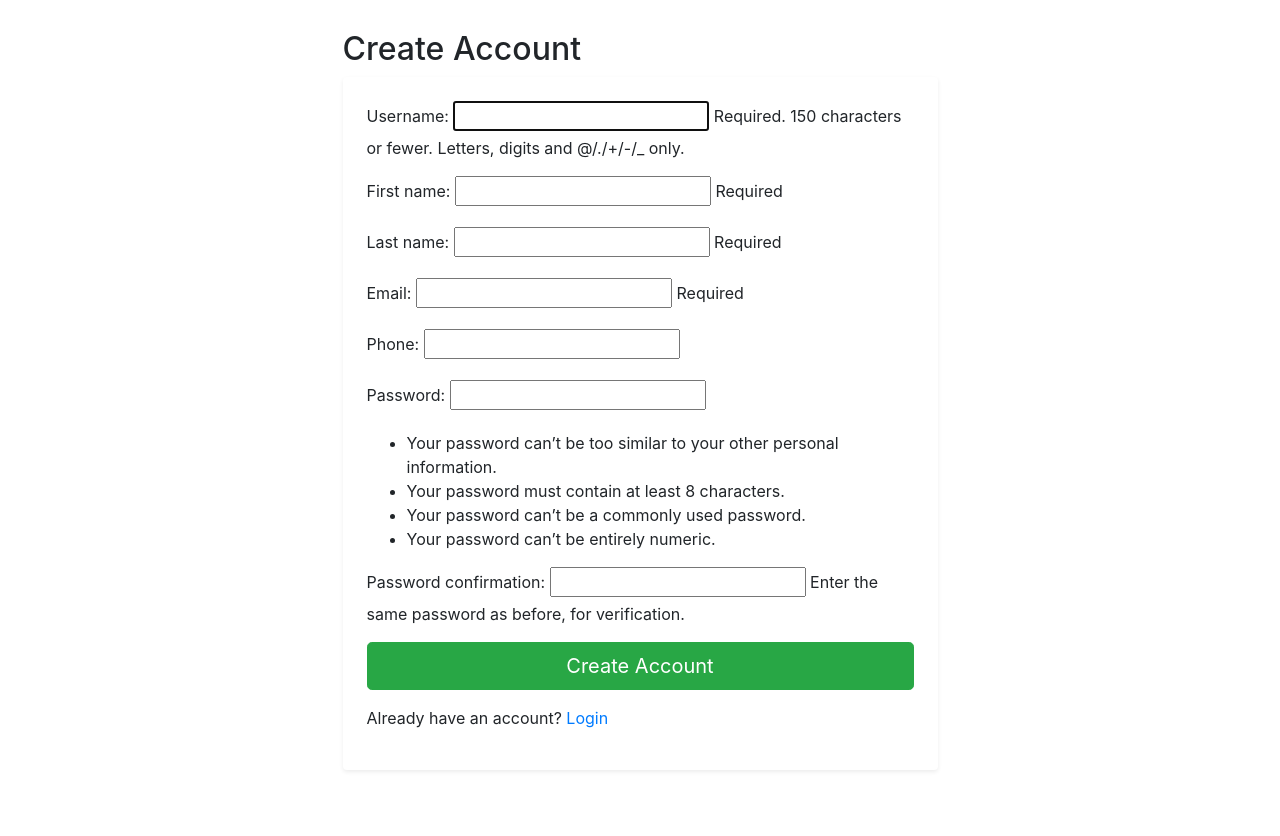
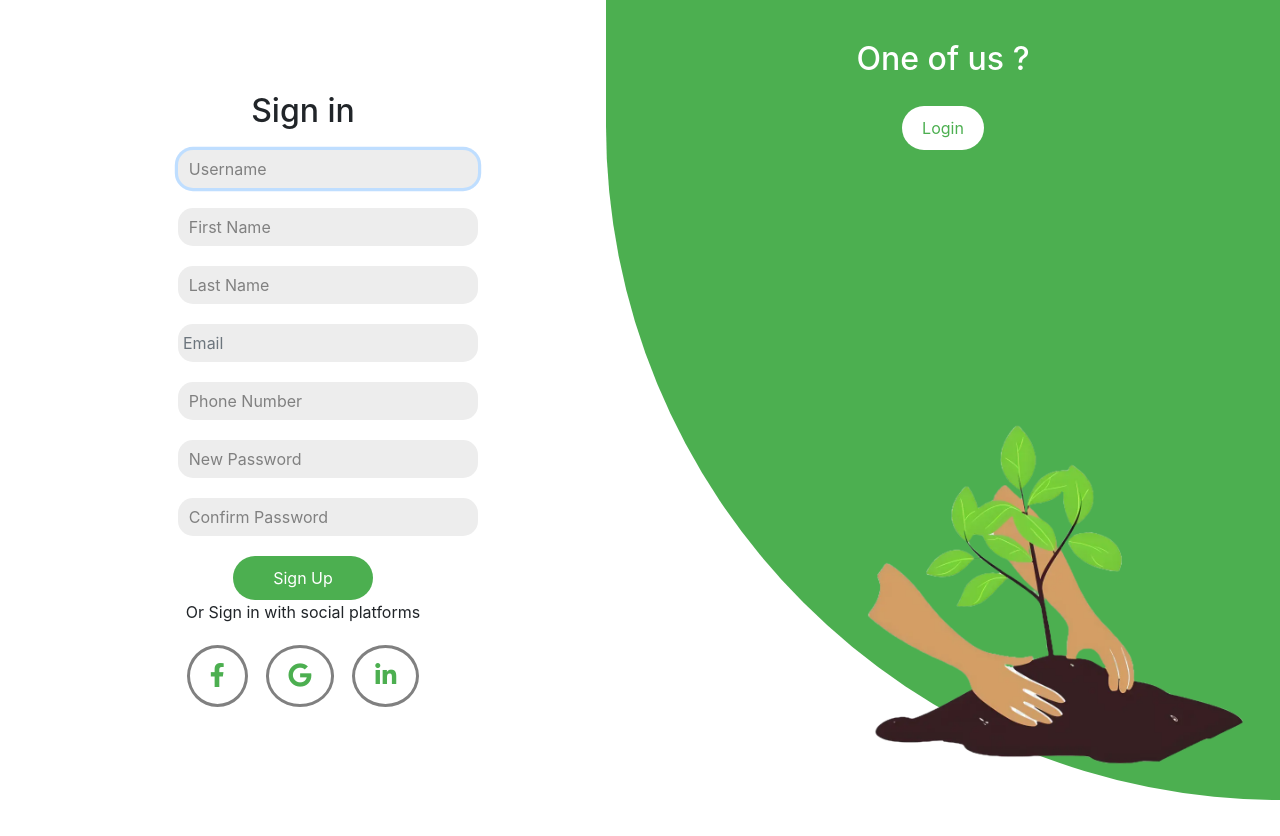
Before and after one commit to anoopmanikantas/COMP8347-Final-project-Green-City, a Django app: page /signup/ in a window 1280 px wide. Before the commit the page ends 771 px from the top, so only its background shows below. Run offline with Django 5.2, Linux system fonts and the light colour scheme; some libraries are stand-ins or nearby versions.

Commit message:
SignUp Done

```diff
--- a/myapp/forms.py
+++ b/myapp/forms.py
@@ -23,9 +23,48 @@ class AdminLoginForm(AuthenticationForm):
 
 #User Signup
 class CustomUserCreationForm(UserCreationForm):
-    first_name = forms.CharField(max_length=30, required=True, help_text='Required')
-    last_name = forms.CharField(max_length=30, required=True, help_text='Required')
-    email = forms.EmailField(max_length=254, required=True, help_text='Required')
+    username = forms.CharField(
+        widget=forms.TextInput(attrs={
+            'placeholder': 'Username',
+            'class': 'form-control'
+        })
+    )
+    first_name = forms.CharField(
+        widget=forms.TextInput(attrs={
+            'placeholder': 'First Name',
+            'class': 'form-control'
+        })
+    )
+    last_name = forms.CharField(
+        widget=forms.TextInput(attrs={
+            'placeholder': 'Last Name',
+            'class': 'form-control'
+        })
+    )
+    email = forms.EmailField(
+        widget=forms.EmailInput(attrs={
+            'placeholder': 'Email',
+            'class': 'form-control'
+        })
+    )
+    phone = forms.IntegerField(
+        widget=forms.TextInput(attrs={
+            'placeholder': 'Phone Number',
+            'class': 'form-control'
+        })
+    )
+    password1 = forms.CharField(
+        widget=forms.PasswordInput(attrs={
+            'placeholder': 'New Password',
+            'class': 'form-control'
+        })
+    )
+    password2 = forms.CharField(
+        widget=forms.PasswordInput(attrs={
+            'placeholder': 'Confirm Password',
+            'class': 'form-control'
+        })
+    )
 
     class Meta(UserCreationForm.Meta):
         model = CustomUser
--- /dev/null
+++ b/myapp/templates/register/signup.css
@@ -0,0 +1,108 @@
+body, html {
+    height: 100%;
+    width: 100%;
+    margin: 0;
+    justify-content: center;
+    align-items: center;
+}
+
+.cont {
+    display: flex;
+    justify-content: center;
+    align-items: center;
+    height: 100%;
+    width: 100%;
+    background-color: white;
+    text-align: center;
+}
+
+.signup-section {
+    background-color: #4caf50;
+    color: white;
+    padding: 40px;
+    width: 70%;
+    height: 100%;
+    justify-content: center;
+    position: relative;
+    border-bottom-left-radius: 1000px;
+}
+
+.signup-section img {
+    position: absolute;
+    bottom: 10px;
+    left: 250px;
+    width: 400px;
+    height: auto;
+}
+
+.signup-btn {
+    background-color: white;
+    color: #4caf50;
+    border: none;
+    padding: 10px 20px;
+    border-radius: 25px;
+    cursor: pointer;
+    margin-top: 20px;
+}
+
+.login-section {
+    padding: 10%;
+    width: 50%;
+}
+
+.input-group {
+    margin-bottom: 20px;
+}
+
+.input-group input {
+    width: 100%;
+    padding: 10px;
+    border: 1px solid #ccc;
+    border-radius: 5px;
+}
+
+.login-btn {
+    background-color: #4caf50;
+    color: white;
+    border: none;
+    padding: 10px 40px;
+    border-radius: 25px;
+    cursor: pointer;
+    margin-top: 20px;
+}
+
+.social-icons {
+    display: flex;
+    justify-content: space-around;
+    margin-top: 20px;
+    padding: 1px 50px;
+}
+
+.social-icons a {
+    text-decoration: none;
+    color: #4caf50;
+    font-size: 24px;
+    border: 3px solid grey;
+    padding: 10px 20px;
+    border-radius: 80%;
+
+}
+.form-container input[type="text"],
+.form-container input[type="password"],
+.form-container input[type="email"],
+.form-container input[type="phone"]{
+    margin-top: 20px;
+    margin-left: 50px;
+    padding: 5px;
+    border: none;
+    width: 300px;
+    background-color: #ededed;
+    border-radius: 15px;
+}
+
+.form-container input[type="text"]::placeholder,
+.form-container input[type="password"]::placeholder {
+    color: grey;
+    font-size: 16px;
+    padding: 2%;
+}
--- a/myapp/templates/register/signup.html
+++ b/myapp/templates/register/signup.html
@@ -1,22 +1,44 @@
+{% load static %}
 <!DOCTYPE html>
 <html lang="en">
 <head>
     <meta charset="UTF-8">
     <meta name="viewport" content="width=device-width, initial-scale=1.0">
-    <title>Leaf Now - Sign Up</title>
+    <title>Login/Signup Page</title>
     <link href="https://maxcdn.bootstrapcdn.com/bootstrap/4.5.2/css/bootstrap.min.css" rel="stylesheet">
-    <link rel="stylesheet" href="signup.css">
+    <link rel="stylesheet" href="https://cdnjs.cloudflare.com/ajax/libs/font-awesome/5.15.3/css/all.min.css">
+    <link rel="stylesheet" href="{% static 'register/signup.css' %}">
 </head>
 <body>
-    <div class="container-fluid vh-100 d-flex align-items-center justify-content-center">
-        <div class="col-lg-6 col-md-8 col-sm-10">
-            <h2>Create Account</h2>
-            <form class="p-4 bg-white rounded shadow-sm" method="POST">
+    <div class="cont">
+
+        <div class="login-section">
+            <h2>Sign in</h2>
+            <form class="form-container" method="POST">
                 {% csrf_token %}
-                {{ form.as_p }}
-                <button type="submit" class="btn btn-success btn-lg btn-block">Create Account</button>
-                <p class="mt-3">Already have an account? <a href="/login">Login</a></p>
-            </form>
+                {{ form.username}}
+                {{ form.first_name}}
+                {{ form.last_name}}
+                {{ form.email}}
+                {{ form.phone}}
+                {{ form.password1}}
+                {{ form.password2}}
+
+                <button type="submit" class="login-btn btn btn-success">Sign Up</button>
+		    </form>
+            <div>
+                <p> Or Sign in with social platforms</p>
+            </div>
+            <div class="social-icons">
+                <a href="#"><i class="fab fa-facebook-f"></i></a>
+                <a href="#"><i class="fab fa-google"></i></a>
+                <a href="#"><i class="fab fa-linkedin-in"></i></a>
+            </div>
+        </div>
+        <div class="signup-section">
+            <h2>One of us ?</h2>
+            <button onclick="window.location.href='/login'" class="signup-btn">Login</button>
+            <img src="{% static 'planting2.png' %}" alt="Planting Image">
         </div>
     </div>
 </body>
```
Also changed, not shown: myapp/templates/planting2.png (added).
